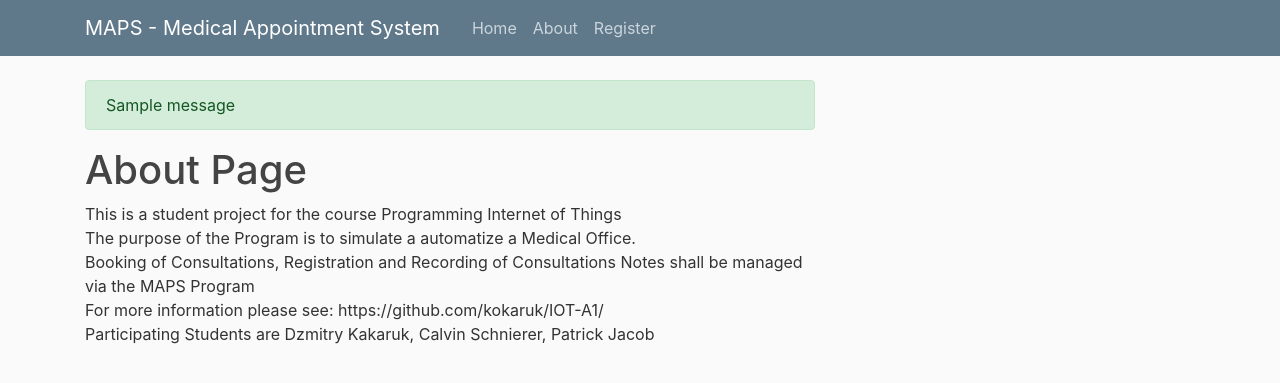
After one commit to kokaruk/IOT-A2, a Flask app: page /about in a window 1280 px wide. The commit adds this page. Shown: the top 383 px of the page. Run offline with Flask 2, Linux system fonts and the light colour scheme; one stand-in notice (Sample message) is shown; some libraries are stand-ins or nearby versions.

Commit message:
The first version of the patient registration form and about page plus a basic bootstrap and css design.

```diff
--- a/MAPS/routes.py
+++ b/MAPS/routes.py
@@ -1,4 +1,5 @@
-from flask import render_template
+from flask import render_template, url_for, flash, redirect
+from MAPS.forms import RegistrationForm
 from MAPS import app
 
 
@@ -6,3 +7,14 @@ from MAPS import app
 @app.route("/home")
 def home():
     return render_template('home.html')
+
+
+@app.route("/about")
+def about():
+    return render_template('about.html', title='About')
+
+
+@app.route("/register", methods=['GET', 'POST'])
+def register():
+    form = RegistrationForm()
+    return render_template('patient_register.html', title='Register', form=form)
--- /dev/null
+++ b/MAPS/static/main.css
@@ -0,0 +1,80 @@
+body {
+    background: #fafafa;
+    color: #333333;
+    margin-top: 5rem;
+}
+
+h1, h2, h3, h4, h5, h6 {
+    color: #444444;
+}
+
+.bg-steel {
+    background-color: #5f788a;
+}
+
+.site-header .navbar-nav .nav-link {
+    color: #cbd5db;
+}
+
+.site-header .navbar-nav .nav-link:hover {
+    color: #ffffff;
+}
+
+.site-header .navbar-nav .nav-link.active {
+    font-weight: 500;
+}
+
+.content-section {
+    background: #ffffff;
+    padding: 10px 20px;
+    border: 1px solid #dddddd;
+    border-radius: 3px;
+    margin-bottom: 20px;
+}
+
+.article-title {
+    color: #444444;
+}
+
+a.article-title:hover {
+    color: #428bca;
+    text-decoration: none;
+}
+
+.article-content {
+    white-space: pre-line;
+}
+
+.article-img {
+    height: 65px;
+    width: 65px;
+    margin-right: 16px;
+}
+
+.article-metadata {
+    padding-bottom: 1px;
+    margin-bottom: 4px;
+    border-bottom: 1px solid #e3e3e3
+}
+
+.article-metadata a:hover {
+    color: #333;
+    text-decoration: none;
+}
+
+.article-svg {
+    width: 25px;
+    height: 25px;
+    vertical-align: middle;
+}
+
+.account-img {
+    height: 125px;
+    width: 125px;
+    margin-right: 20px;
+    margin-bottom: 16px;
+}
+
+.account-heading {
+    font-size: 2.5rem;
+}
--- /dev/null
+++ b/MAPS/templates/about.html
@@ -0,0 +1,10 @@
+{% extends "layout.html" %}
+{% block content %}
+<h1>About Page</h1>
+<p>This is a student project for the course Programming Internet of Things <br>
+    The purpose of the Program is to simulate a automatize a Medical Office. <br>
+    Booking of Consultations, Registration and Recording of Consultations Notes shall be managed via the MAPS
+    Program<br>
+    For more information please see: https://github.com/kokaruk/IOT-A1/<br>
+    Participating Students are Dzmitry Kakaruk, Calvin Schnierer, Patrick Jacob</p>
+{% endblock content%}
--- /dev/null
+++ b/MAPS/templates/layout.html
@@ -0,0 +1,68 @@
+<!DOCTYPE html>
+<html>
+<head>
+    <!-- Required meta tags -->
+    <meta charset="utf-8">
+    <meta name="viewport" content="width=device-width, initial-scale=1, shrink-to-fit=no">
+
+    <!-- Bootstrap CSS -->
+    <link rel="stylesheet" href="https://maxcdn.bootstrapcdn.com/bootstrap/4.0.0/css/bootstrap.min.css"
+          integrity="sha384-Gn5384xqQ1aoWXA+058RXPxPg6fy4IWvTNh0E263XmFcJlSAwiGgFAW/dAiS6JXm" crossorigin="anonymous">
+
+    <link rel="stylesheet" type="text/css" href="{{ url_for('static', filename='main.css') }}">
+
+    {% if title %}
+    <title>MAPS - {{ title }}</title>
+    {% else %}
+    <title>Medical Appointment System</title>
+    {% endif %}
+</head>
+<body>
+<header class="site-header">
+    <nav class="navbar navbar-expand-md navbar-dark bg-steel fixed-top">
+        <div class="container">
+            <a class="navbar-brand mr-4" href="/">MAPS - Medical Appointment System </a>
+            <button class="navbar-toggler" type="button" data-toggle="collapse" data-target="#navbarToggle"
+                    aria-controls="navbarToggle" aria-expanded="false" aria-label="Toggle navigation">
+                <span class="navbar-toggler-icon"></span>
+            </button>
+            <div class="collapse navbar-collapse" id="navbarToggle">
+                <div class="navbar-nav mr-auto">
+                    <a class="nav-item nav-link" href="{{ url_for('home') }}">Home</a>
+                    <a class="nav-item nav-link" href="{{ url_for('about') }}">About</a>
+                    <a class="nav-item nav-link" href="{{ url_for('register') }}">Register</a>
+                </div>
+            </div>
+        </div>
+    </nav>
+</header>
+<main role="main" class="container">
+    <div class="row">
+        <div class="col-md-8">
+            {% with messages = get_flashed_messages(with_categories=true) %}
+            {% if messages %}
+            {% for category, message in messages %}
+            <div class="alert alert-{{ category }}">
+                {{ message }}
+            </div>
+            {% endfor %}
+            {% endif %}
+            {% endwith %}
+            {% block content %}{% endblock %}
+        </div>
+    </div>
+</main>
+
+<!-- Optional JavaScript -->
+<!-- jQuery first, then Popper.js, then Bootstrap JS -->
+<script src="https://code.jquery.com/jquery-3.2.1.slim.min.js"
+        integrity="sha384-KJ3o2DKtIkvYIK3UENzmM7KCkRr/rE9/Qpg6aAZGJwFDMVNA/GpGFF93hXpG5KkN"
+        crossorigin="anonymous"></script>
+<script src="https://cdnjs.cloudflare.com/ajax/libs/popper.js/1.12.9/umd/popper.min.js"
+        integrity="sha384-ApNbgh9B+Y1QKtv3Rn7W3mgPxhU9K/ScQsAP7hUibX39j7fakFPskvXusvfa0b4Q"
+        crossorigin="anonymous"></script>
+<script src="https://maxcdn.bootstrapcdn.com/bootstrap/4.0.0/js/bootstrap.min.js"
+        integrity="sha384-JZR6Spejh4U02d8jOt6vLEHfe/JQGiRRSQQxSfFWpi1MquVdAyjUar5+76PVCmYl"
+        crossorigin="anonymous"></script>
+</body>
+</html>
--- a/run.py
+++ b/run.py
@@ -7,7 +7,7 @@
 * This program is created for Assignment 2 of Programming Internet of Things -  Course Master of IT - RMIT University.
 * This code has parts which are inspired by the course material of  - Programming Internet of Things  - RMIT University.
 *
-* The purpose of the Program is to simulate a automatized Medical Office.
+* The purpose of the Program is to simulate a automatize a Medical Office.
 * Booking of Consultations, Registration and Recording of Consultations Notes shall be managed via the MAPS Program
 * For more information please see: https://github.com/kokaruk/IOT-A1.
 *
```
Also changed, not shown: MAPS/forms.py (added, +29 -0 lines), MAPS/templates/home.html (+3 -9 lines), MAPS/templates/patient_register.html (added, +188 -0 lines).
